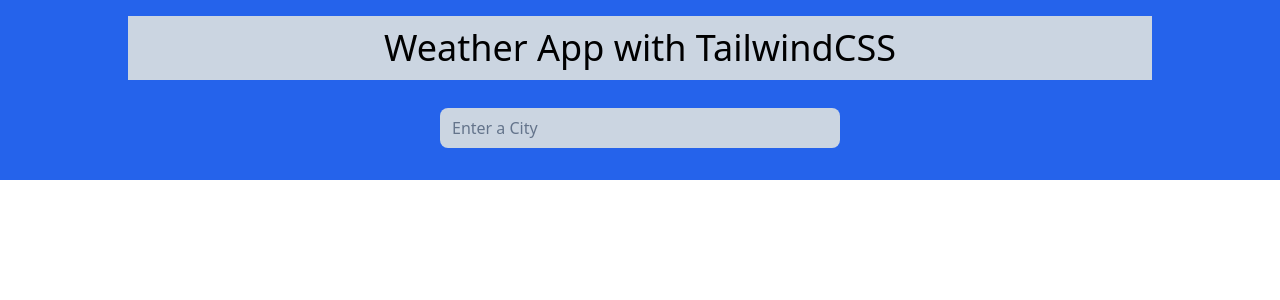
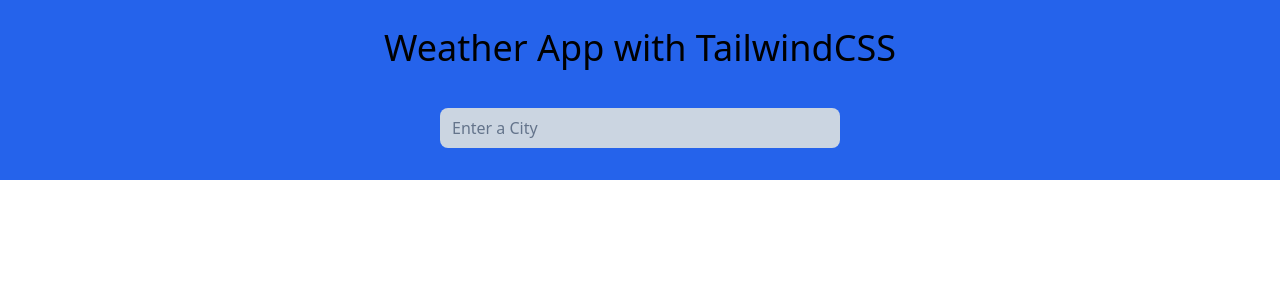
Before and after one commit to muharremgem/react_alpha_team_weather, a React (Create React App) app: page / in a window 1280 px wide. Shown: the top 300 px of the page. Built offline with nearby package versions, Linux system fonts and the light colour scheme.

Commit message:
Update Navbar.jsx

```diff
--- a/src/components/Navbar.jsx
+++ b/src/components/Navbar.jsx
@@ -2,7 +2,7 @@
 
 const Navbar = () => {
   return (
-    <div className="text-center py-3 bg-slate-300 bg-blue-600 text-4xl">
+    <div className="text-center py-3 bg-blue-600 text-4xl">
        Weather App with TailwindCSS
     </div>
   );
```
